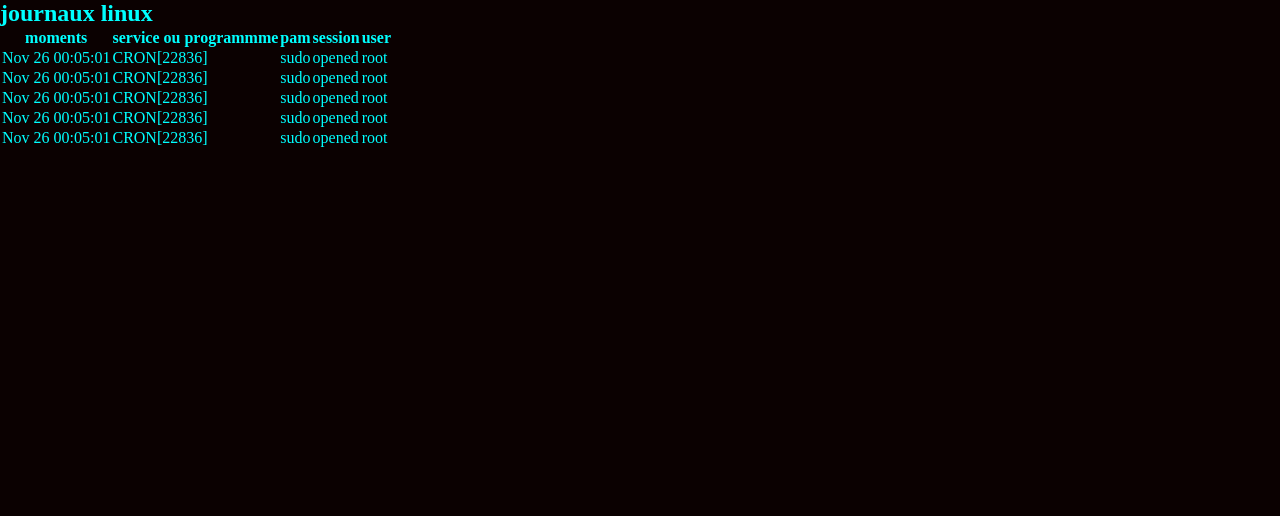
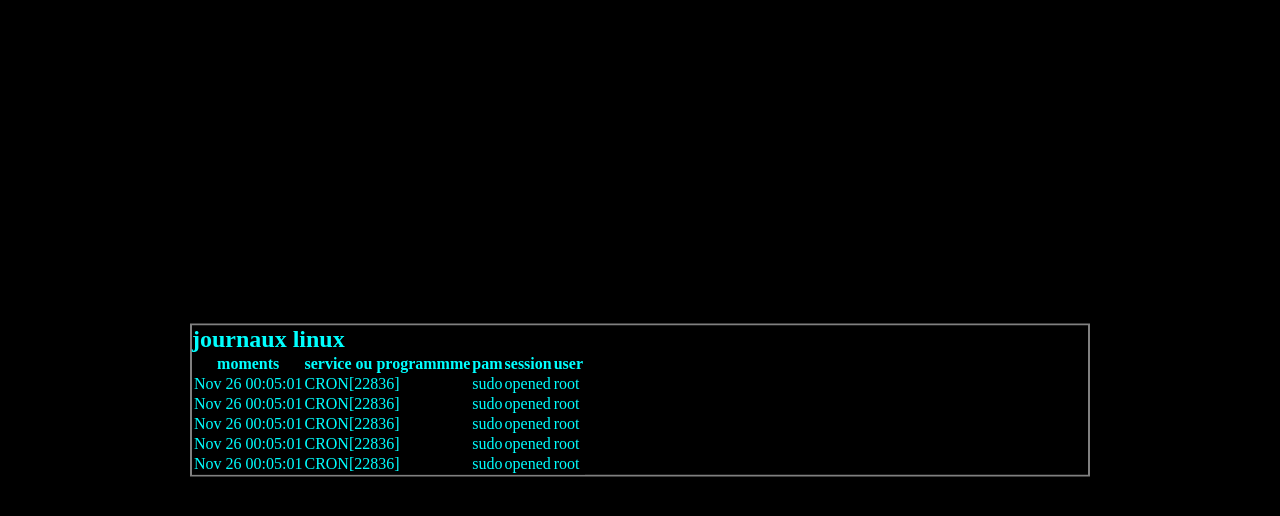
Before and after one commit to beva3/cgi, a plain HTML site: page linux/front/auth/auth.html in a window 1280 px wide. Drawn offline with Linux system fonts and the light colour scheme.

Commit message:
mettre au centre le conteneur

```diff
--- a/linux/front/auth/auth.css
+++ b/linux/front/auth/auth.css
@@ -1,6 +1,15 @@
 *{
     margin: 0;
     padding: 0;
-    background-color: rgb(11, 1, 1);
+    background-color: rgb(0, 0, 0);
     color: aqua;
 }
+.container{
+    border: 2px solid rgba(255, 255, 255, 0.5);
+    width: 70%;
+    position: absolute;
+    top: 50%;
+    left: 50%;
+    transform: translate(-50%,-50%);
+
+}
```
